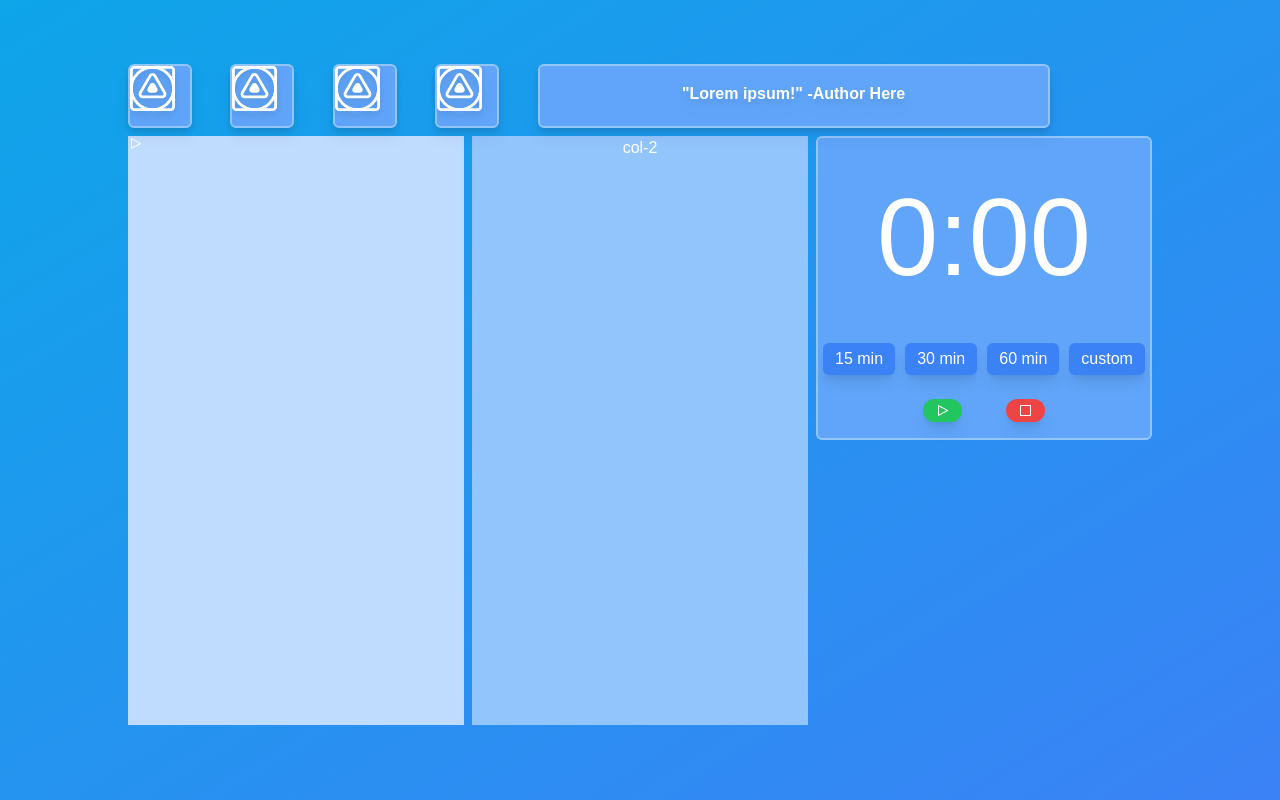
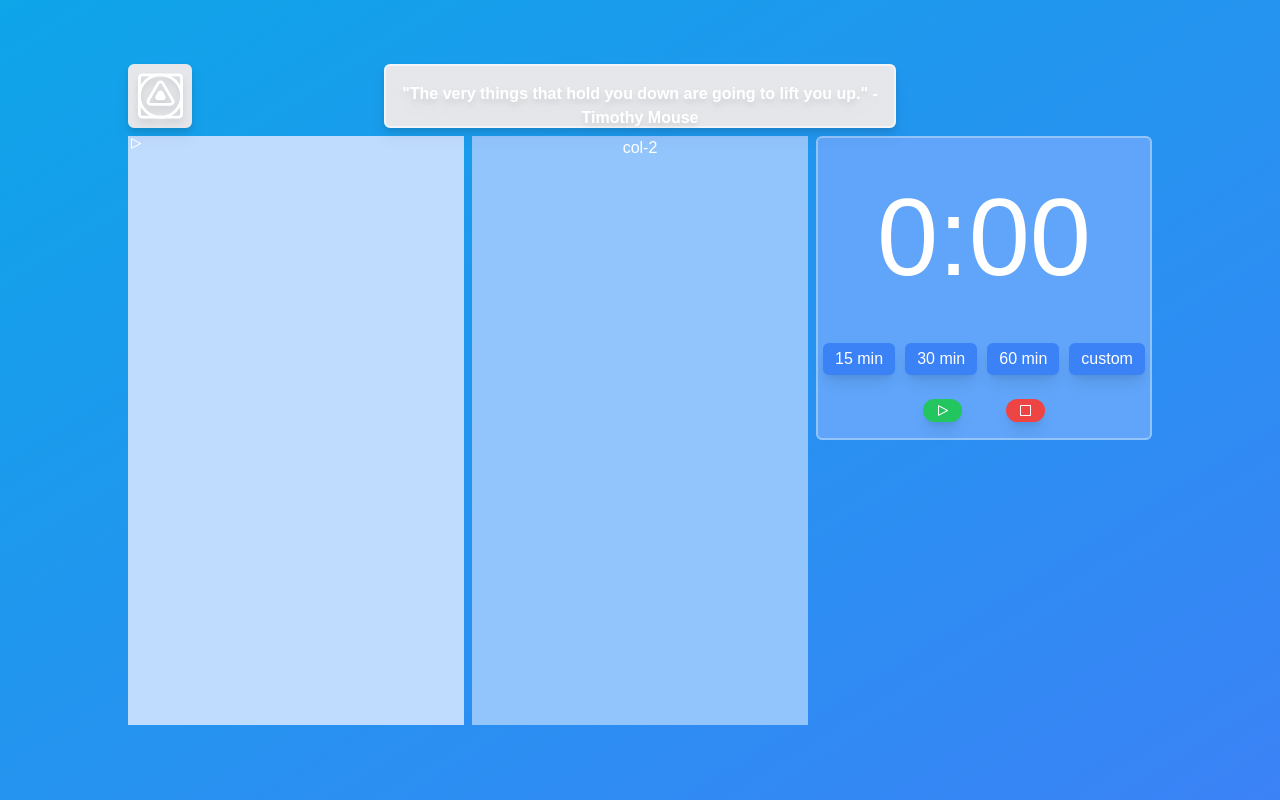
Before and after one commit to CMPE-133-Group-1/dev-dashboard, a React (Create React App) app: page / in a window 1280 px wide. Built offline with nearby package versions, Linux system fonts and the light colour scheme.

Commit message:
Update Banner.jsx

```diff
--- a/src/components/Banner.jsx
+++ b/src/components/Banner.jsx
@@ -1,38 +1,53 @@
 import React from 'react'
+import { useEffect } from 'react';
+import { useState } from 'react';
 import logo from '../images/logo.svg';
+import Timer from './Timer';
 
 
 
 function Banner(){
   // need a hook to change the quote
-  const someQuote = 'Lorem ipsum!'
-  const author = 'Author Here'
+  const [quote] = useState([
+    {name:"Happiness can be found even in the darkest of time, if only one remembers to turn on the light.", author:"Albus Dumbledor"},
+    {name:"Don't let anyone ever make you feel like you don't deserve what you want.", author:"Heath Ledger"},
+    {name:"Just because someone stumbles and loses their path, doesn't mean they're lost forever.", author:"Professor X"},
+    {name:"Life moves pretty fast. IF you don't stop and look around once in awhile, you could miss it.", author:"Ferris Bueller"},
+    {name:"Sometimes the right path is not the easiest one.", author:"Grandmother Willow"},
+    {name:"The very things that hold you down are going to lift you up.", author:"Timothy Mouse"},
+    {name:"All we have to decide is what to do with the time that is given to us.", author:"Gandalf"},
+    {name:"Just keep swimming. Just keep swimming. Just keep swimming, swimming, swimming. What do we do? We swim, swim.", author:"Dory"},
+    {name:"Everything is possible, even the impossible.", author:"Mary Poppins"},
+    {name:"You control your destiny - you don't need magic to do it. And there are no magical shortcuts to solving your problems.", author:"Merida"},
+  ])
+
+
+  const [activeIndex, setActiveIndex] = useState(0);
+
+  useEffect(() => {
+    const timer = window.setInterval(() => {
+      setActiveIndex(previous =>
+        previous + 1 >= quote.length ? 0 : previous + 1
+    )
+
+    }, 1000)
+    return () => {
+      window.clearInterval(timer)
+    }
+  },[quote])
+
+  const activeQuote = quote[activeIndex]
+
   return (
 
     <div className="w-full flex justify-between h-16 mb-2">
 
-      <div className="border-2 border-blue-300 bg-blue-400 drop-shadow-lg flex justify-center h-full w-16 rounded-md">
-        <a href="https://github.com/" target="_blank" alt="github">
-          <img className="w-9/12 drop-shadow-lg" src={logo} alt='logo'/>
-        </a>
+      <div className="border-2 border-white-100 bg-gray-200 drop-shadow-lg flex justify-center h-full w-16 rounded-md">
+        <img className="w-9/12 drop-shadow-lg" src={logo} alt='logo'/>
       </div>
-      <div className="border-2 border-blue-300 bg-blue-400 drop-shadow-lg flex justify-center h-full w-16 rounded-md">
-        <a href="https://www.linkedin.com/" target="_blank" alt="linkedin">
-          <img className="w-9/12 drop-shadow-lg" src={logo} alt='logo'/>
-        </a>
-      </div>
-      <div className="border-2 border-blue-300 bg-blue-400 drop-shadow-lg flex justify-center h-full w-16 rounded-md">
-        <a href="https://stackoverflow.com/" target="_blank" alt="stackoverflow">
-          <img className="w-9/12 drop-shadow-lg" src={logo} alt='logo'/>
-        </a>
-      </div>
-      <div className="border-2 border-blue-300 bg-blue-400 drop-shadow-lg flex justify-center h-full w-16 rounded-md">
-        <a href="https://leetcode.com/" target="_blank" alt="leetcode">
-          <img className="w-9/12 drop-shadow-lg" src={logo} alt='logo'/>
-        </a>
-      </div>
-      <div className="w-1/2 border-2 border-blue-300 drop-shadow-lg bg-blue-400 rounded-md flex justify-center align-text-middle pl-3 pr-3 pt-1 pb-1">
-        <p className="inline-block font-bold drop-shadow-lg pt-3 m-0"> {'"'+ someQuote +'" -' + author} </p>
+
+      <div className="w-1/2 border-2 border-gray-100 drop-shadow-lg bg-gray-200 rounded-md flex justify-center align-text-middle pl-3 pr-3 pt-1 pb-1">
+        <p className="inline-block font-bold drop-shadow-lg pt-3 m-0"> {'"'+ activeQuote.name +'" - ' + activeQuote.author} </p>
       </div>
 
       <div className="opacity-0 flex justify-center h-full w-16 rounded-md">
@@ -52,21 +67,6 @@ export default Banner
 
 
 
-/* : Zen quotes Api, if we ever want to include
-const api_url ="https://zenquotes.io/api/quotes/";
-
-async function getapi(url)
-{
-  const response = await fetch(url);
-  var data = await response.json();
-  console.log(data);
-}
-
-getapi(api_url);
-
-*/
-
-
 
 
 /* : Zen quotes Api, if we ever want to include
```
